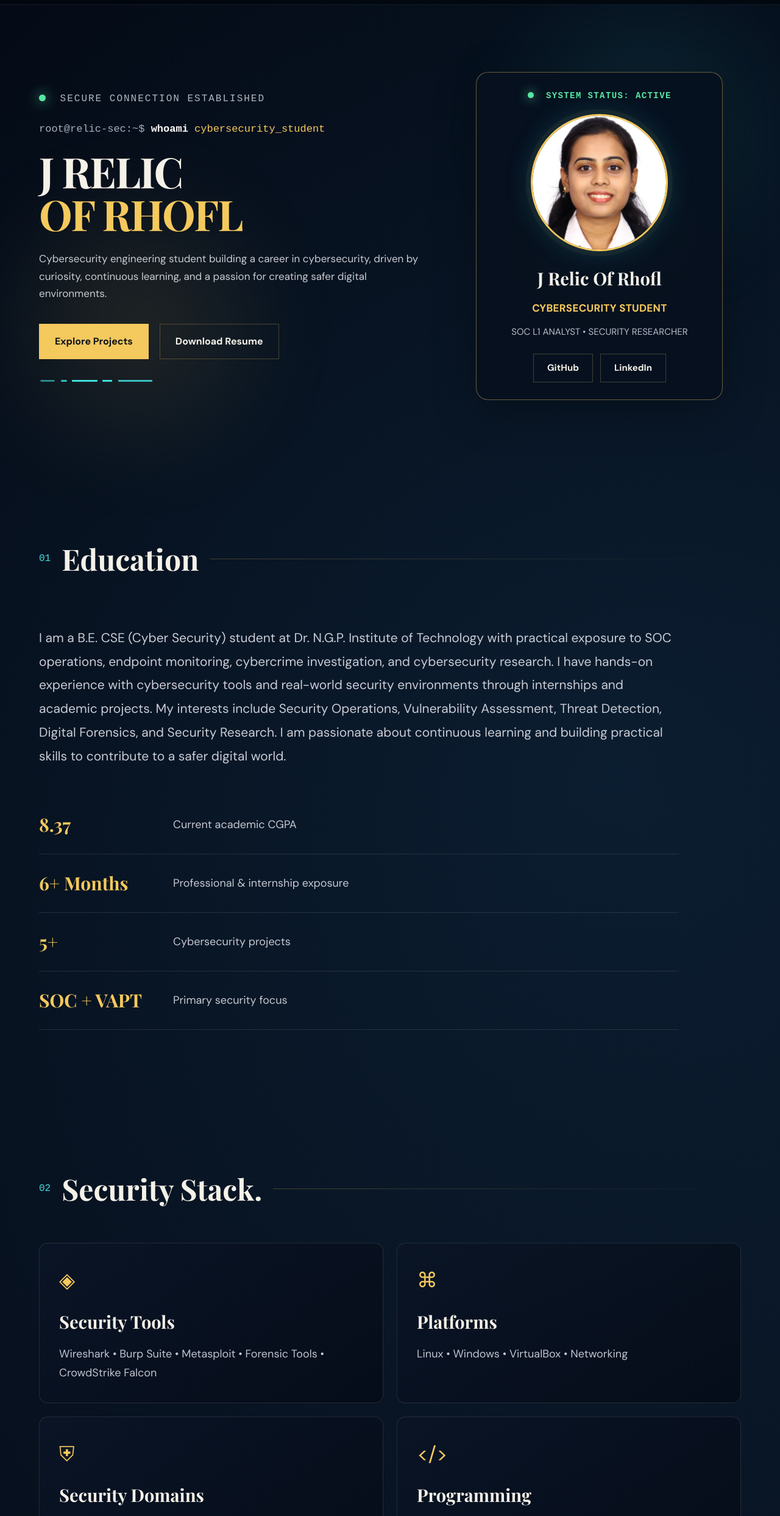
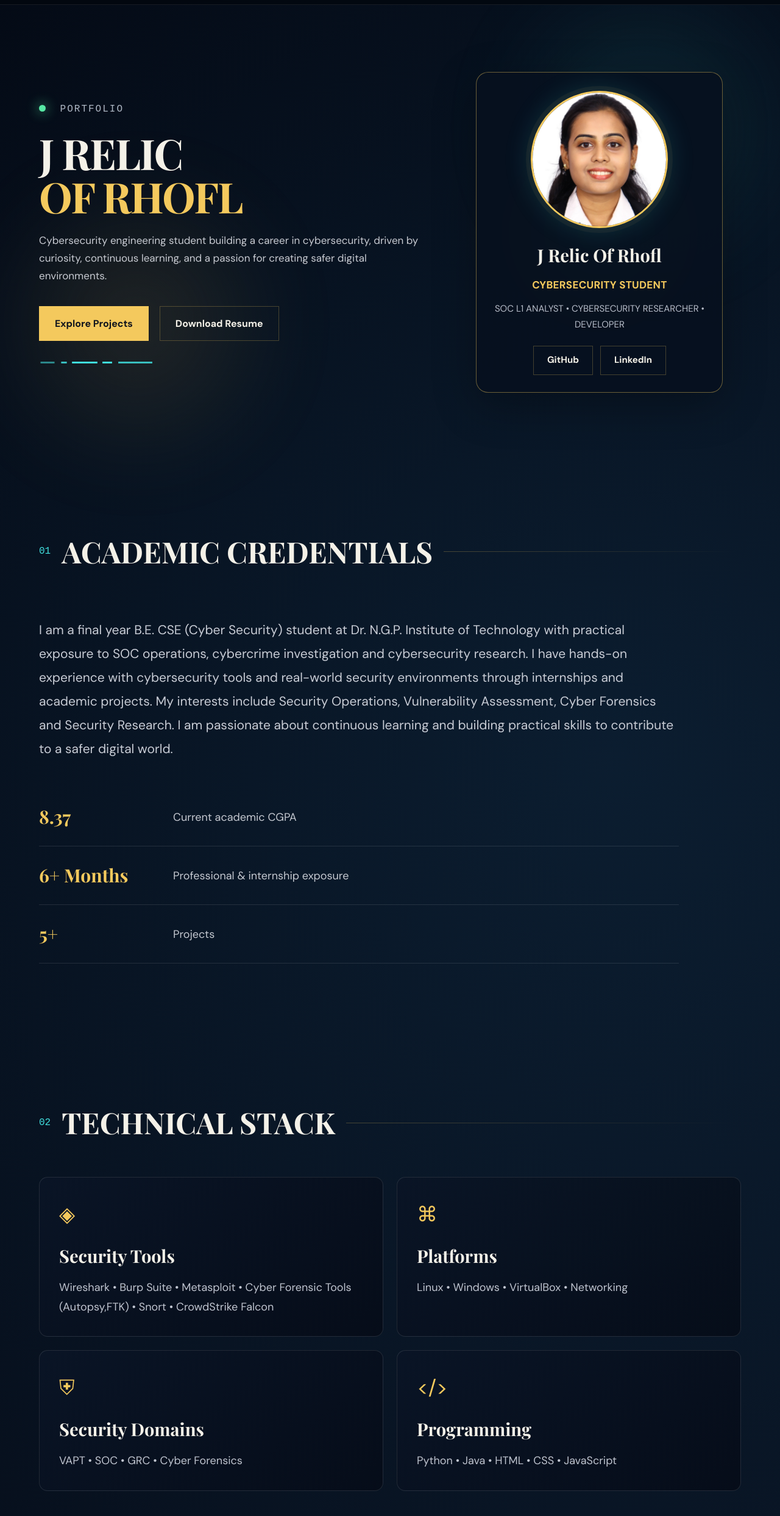
Before and after one commit to Relic29/portfolio, a plain HTML site: page index.html in a window 1280 px wide. Shown: the part 70-2556 px from the top of the page at 61% size. Drawn offline with nearby package versions, Linux system fonts and the light colour scheme.

Commit message:
Update portfolio details and improve descriptions

```diff
--- a/index.html
+++ b/index.html
@@ -3,7 +3,7 @@
 <head>
   <meta charset="UTF-8">
   <meta name="viewport" content="width=device-width, initial-scale=1.0">
-  <meta name="description" content="J Relic of Rhofl — Cybersecurity Student Portfolio">
+  <meta name="description" content="J Relic of Rhofl — Portfolio">
   <title>RelicSec | J Relic Of Rhofl</title>
   <link rel="stylesheet" href="style.css">
 </head>
@@ -28,8 +28,7 @@
   <main>
     <section id="home" class="hero section">
       <div class="hero-copy">
-        <div class="eyebrow"><span class="pulse"></span> SECURE CONNECTION ESTABLISHED</div>
-        <div class="terminal">root@relic-sec:~$ <strong>whoami</strong> <span>cybersecurity_student</span></div>
+        <div class="eyebrow"><span class="pulse"></span> PORTFOLIO</div>
         <h1>J RELIC<br><em>OF RHOFL</em></h1>
         <p class="hero-text">
           Cybersecurity engineering student building a career in cybersecurity, driven by curiosity, continuous learning, and a passion for creating safer digital environments.
@@ -44,11 +43,10 @@
       <div class="hero-visual profile-hero">
         <div class="profile-glow"></div>
         <div class="profile-card">
-          <div class="profile-status"><span></span> SYSTEM STATUS: ACTIVE</div>
           <img src="assets/profile.jpg" alt="J Relic Of Rhofl" class="hero-profile">
           <h3>J Relic Of Rhofl</h3>
           <strong>CYBERSECURITY STUDENT</strong>
-          <p>SOC L1 ANALYST • SECURITY RESEARCHER</p>
+          <p>SOC L1 ANALYST • CYBERSECURITY RESEARCHER • DEVELOPER</p>
           <div class="profile-socials">
             <a href="https://github.com/Relic29" target="_blank">GitHub</a>
             <a href="https://www.linkedin.com/" target="_blank">LinkedIn</a>
@@ -58,31 +56,30 @@
     </section>
 
     <section id="about" class="section about">
-      <div class="section-title"><span>01</span><h2>Education</h2></div>
+      <div class="section-title"><span>01</span><h2>ACADEMIC CREDENTIALS</h2></div>
       <div class="about-grid">
         <div>
           <p class="lead">
-            I am a B.E. CSE (Cyber Security) student at Dr. N.G.P. Institute of Technology with practical exposure to SOC operations, endpoint monitoring, cybercrime investigation, and cybersecurity research.
+            I am a final year B.E. CSE (Cyber Security) student at Dr. N.G.P. Institute of Technology with practical exposure to SOC operations, cybercrime investigation and cybersecurity research.
 I have hands-on experience with cybersecurity tools and real-world security environments through internships and academic projects.
-My interests include Security Operations, Vulnerability Assessment, Threat Detection, Digital Forensics, and Security Research.
+My interests include Security Operations, Vulnerability Assessment, Cyber Forensics and Security Research.
 I am passionate about continuous learning and building practical skills to contribute to a safer digital world.
           </p>
           <div class="stats">
             <div><b>8.37</b><span>Current academic CGPA</span></div>
             <div><b>6+ Months</b><span>Professional & internship exposure</span></div>
-            <div><b>5+</b><span>Cybersecurity projects</span></div>
-            <div><b>SOC + VAPT</b><span>Primary security focus</span></div>
+            <div><b>5+</b><span>Projects</span></div>
           </div>
         </div>
       </div>
     </section>
 
     <section id="skills" class="section">
-      <div class="section-title"><span>02</span><h2>Security Stack.</h2></div>
+      <div class="section-title"><span>02</span><h2>TECHNICAL STACK</h2></div>
       <div class="skill-grid">
         <article class="skill-card">
           <div class="icon">◈</div><h3>Security Tools</h3>
-          <p>Wireshark • Burp Suite • Metasploit • Forensic Tools • CrowdStrike Falcon</p>
+          <p>Wireshark • Burp Suite • Metasploit • Cyber Forensic Tools (Autopsy,FTK) • Snort • CrowdStrike Falcon</p>
         </article>
         <article class="skill-card">
           <div class="icon">⌘</div><h3>Platforms</h3>
@@ -90,31 +87,31 @@ I am passionate about continuous learning and building practical skills to contr
         </article>
         <article class="skill-card">
           <div class="icon">⛨</div><h3>Security Domains</h3>
-          <p>VAPT • SOC • GRC • Threat Detection • Digital Forensics</p>
+          <p>VAPT • SOC • GRC • Cyber Forensics</p>
         </article>
         <article class="skill-card">
           <div class="icon">&lt;/&gt;</div><h3>Programming</h3>
-          <p>Python • Java (Basics) • HTML • CSS • JavaScript</p>
+          <p>Python • Java • HTML • CSS • JavaScript</p>
         </article>
       </div>
     </section>
 
     <section id="experience" class="section">
-      <div class="section-title"><span>03</span><h2>Experience.</h2></div>
+      <div class="section-title"><span>03</span><h2>EXPERIENCE</h2></div>
       <div class="timeline">
         <article class="experience-card">
           <div class="date">ONGOING • 6 MONTHS</div>
-          <h3>i6 Sec Solutions Pvt Ltd — Coimbatore</h3>
+          <h3>i6 Sec Solutions Pvt Ltd,Coimbatore</h3>
           <p>Hands-on exposure to CrowdStrike Falcon for endpoint monitoring, threat detection and security investigation, with practical understanding of SOC operations, alert monitoring, analysis and incident-response workflows.</p>
         </article>
         <article class="experience-card">
           <div class="date">16 JUN 2025 — 31 JUL 2025</div>
-          <h3>Cyber Crime Wing, Tamil Nadu Police — Chennai</h3>
+          <h3>Cyber Crime Wing, Tamil Nadu Police,Chennai</h3>
           <p>Exposure to digital evidence review, cybercrime investigation procedures, digital forensics tools and investigation workflows used in cybercrime cases.</p>
         </article>
         <article class="experience-card">
           <div class="date">07 JUN 2025 — 24 JUN 2025</div>
-          <h3>Hackup Technology Pvt Ltd — Coimbatore</h3>
+          <h3>Hackup Technology Pvt Ltd,Coimbatore</h3>
           <p>Hands-on experience with cybersecurity tools, ethical hacking concepts and basic vulnerability assessment techniques.</p>
         </article>
       </div>
@@ -151,7 +148,7 @@ I am passionate about continuous learning and building practical skills to contr
     </section>
 
     <section id="credentials" class="section">
-      <div class="section-title"><span>05</span><h2>Credentials & Achievements.</h2></div>
+      <div class="section-title"><span>05</span><h2>CREDENTIALS & ACHIEVEMENTS</h2></div>
       <div class="credential-grid">
         <article class="credential-card award">
           <div class="credential-icon">🏅</div><div class="tag">ACHIEVEMENT</div>
@@ -202,10 +199,10 @@ I am passionate about continuous learning and building practical skills to contr
     </section>
 
     <section id="contact" class="section contact">
-      <div class="section-title"><span>06</span><h2>Open a Secure Channel.</h2></div>
+      <div class="section-title"><span>06</span><h2>START A CONVERSATION</h2></div>
       <div class="contact-grid">
         <div>
-          <p class="lead">Interested in cybersecurity, SOC operations, threat detection, VAPT or security research? Let's connect.</p>
+          <p class="lead">Interested in cybersecurity internships, research and collaborations Let's connect.</p>
           <div class="contact-lines">
             <a href="mailto:jrelicofrhoflinterviews@gmail.com">jrelicofrhoflinterviews@gmail.com</a>
             <a href="https://www.linkedin.com/in/j-relic-of-rhofl-a2ab7236b/" target="_blank">LinkedIn</a>
@@ -224,7 +221,6 @@ I am passionate about continuous learning and building practical skills to contr
 
   <footer>
     <span>REL<em>IC</em>SEC • CYBERSECURITY PORTFOLIO</span>
-    <span>root@relic-sec:~$ connection_closed</span>
   </footer>
   <script src="script.js"></script>
 </body>
```
